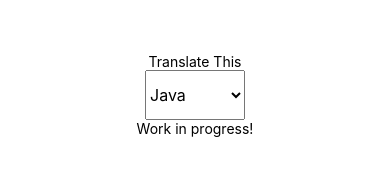
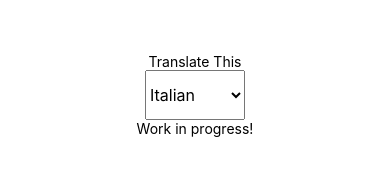
Before and after one commit to phantasiae-eu/translate-this, a React Native app: screen / in a window 390 px wide. Shown: the part 327-497 px from the top of the page. Built offline with nearby package versions, Linux system fonts and the light colour scheme.

Commit message:
dynamic picker

```diff
--- a/src/languageSelector/LanguageSelector.component.tsx
+++ b/src/languageSelector/LanguageSelector.component.tsx
@@ -5,6 +5,7 @@ export default class LanguageSelector extends React.Component<
     {},
     { language: string }
 > {
+    private languages: string[] = ['Italian', 'English', 'Chinese']
     private constructor(props: Readonly<{}>) {
         super(props)
         this.state = { language: 'java' }
@@ -19,8 +20,15 @@ export default class LanguageSelector extends React.Component<
                         this.setState({ language: itemValue })
                     }
                 >
-                    <Picker.Item label="Java" value="java" />
-                    <Picker.Item label="JavaScript" value="js" />
+                    {this.languages.map(
+                        (language: string, i: number): ReactElement => (
+                            <Picker.Item
+                                key={i}
+                                label={language}
+                                value={language}
+                            />
+                        )
+                    )}
                 </Picker>
             </View>
         )
```
